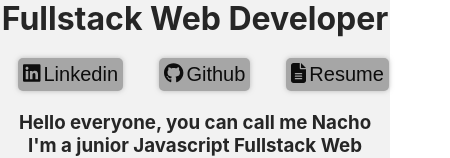
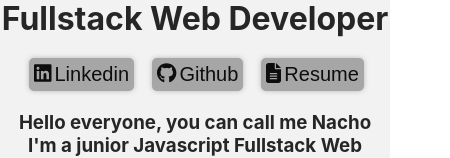
Before and after one commit to Ignamaldonado/portfolio, a React (Vite) app: page / in a window 390 px wide. Shown: the part 174-332 px from the top of the page, 450 px wide, since content can reach past the window. Built offline with nearby package versions, Linux system fonts and the light colour scheme; no server answers.

Commit message:
fixed media

```diff
--- a/src/components/AboutMe/AboutMe.css
+++ b/src/components/AboutMe/AboutMe.css
@@ -122,3 +122,9 @@
         width: 100%;
     }
 }
+
+@media (max-width: 400px) {
+    .about-page-container {
+        height: 1500px;
+    }
+}
--- a/src/components/ContactPage/ContactPage.css
+++ b/src/components/ContactPage/ContactPage.css
@@ -67,3 +67,12 @@
     font-weight: bold;
     font-size: 18px;
 }
+
+@media (max-width: 400px) {
+   .contact-input {
+    width: 370px;
+   }
+   .contact-form {
+    width: 370px;
+   }
+}
--- a/src/components/MainPage/MainPage.css
+++ b/src/components/MainPage/MainPage.css
@@ -30,7 +30,7 @@
 
 .main-buttons-container {
     display: flex;
-    width: 450px;
+    width: 400px;
     margin: 0 auto;
 }
 
@@ -72,3 +72,15 @@
         margin: 0 18px;
     }
 }
+
+@media (max-width: 400px) {
+    .main-buttons-container {
+        width: 350px;
+    }
+
+
+        .main-button {
+            margin: 0 9px;
+        }
+
+}
```
Also changed, not shown: src/components/ProyectsPage/projectsPage.css (line endings or trailing spaces).
